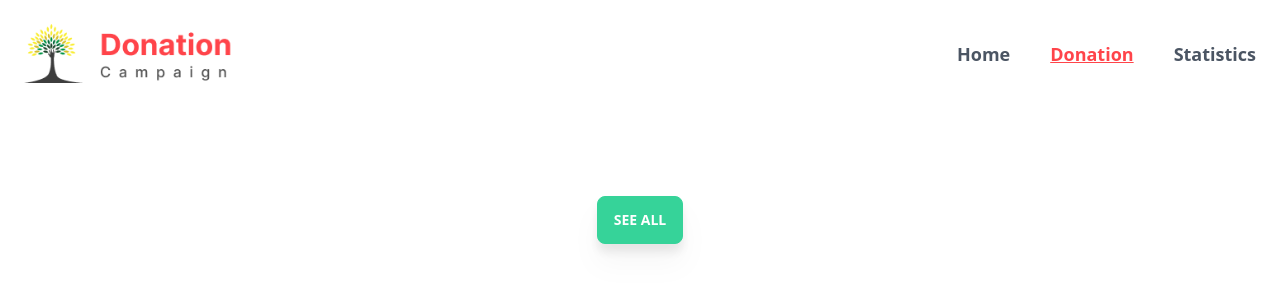
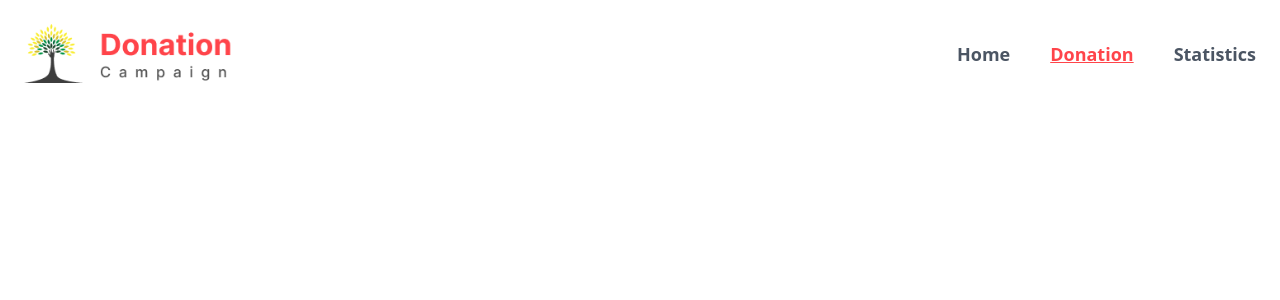
Before and after one commit to CodeWithIfty/donation-campaign, a React (Vite) app: page /donation in a window 1280 px wide. Shown: the top 300 px of the page. Built offline with nearby package versions, Linux system fonts and the light colour scheme.

Commit message:
change the show all button functionality

```diff
--- a/src/components/Donation/Donation.jsx
+++ b/src/components/Donation/Donation.jsx
@@ -30,13 +30,15 @@ const Donation = () => {
 
   return (
     <div className="container mx-auto flex flex-col items-center ">
-        <div className="w-full justify-center mx-5 mt-44  lg:grid  grid-cols-2 	 gap-6 ">
+        <div className="w-full justify-center mx-5 mt-44  lg:grid  grid-cols-2 	 gap-6 p-3 ">
             {
               donatedCard.slice(0, donatedCardLength).map( item => <DonationCard key={item.id} donated={item}/>)
             }
         </div>
-        <div className=" pb-10 pt-5">
-          <button onClick={handleShowAll} className="btn btn-success text-white  font-bold drop-shadow-xl hover:scale-105 ease-in-out duration-200">{ !showAllBtnClick ? 'See All' : 'See Less'}</button>
+        <div className=" pb-10 ">
+          <button onClick={handleShowAll} className={` ${
+    donatedCard.length > 4 && !showAllBtnClick  ? 'block' : 'hidden'
+  } btn btn-success text-white  font-bold drop-shadow-xl hover:scale-105 ease-in-out duration-200`}>Show All</button>
         </div>
     </div>
   )
--- a/src/components/DonationDetails/DonationDetails.jsx
+++ b/src/components/DonationDetails/DonationDetails.jsx
@@ -18,7 +18,7 @@ const DonationDetails = () => {
       const isExists = storedDonations.includes(donation.id);
       console.log(isExists)
       if(!isExists){
-        toast("Successfully Donated!");
+        toast(`Successfully Donated $${price}`);
       }
       else{
         toast("Oops!! You have Already Donated!");
```
